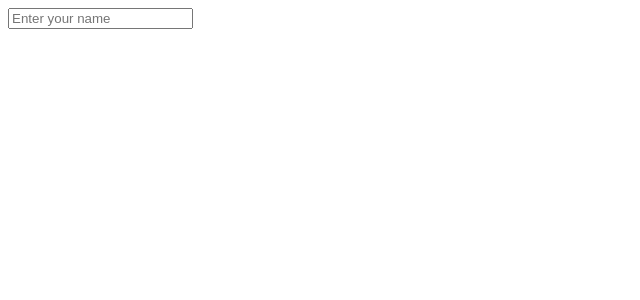
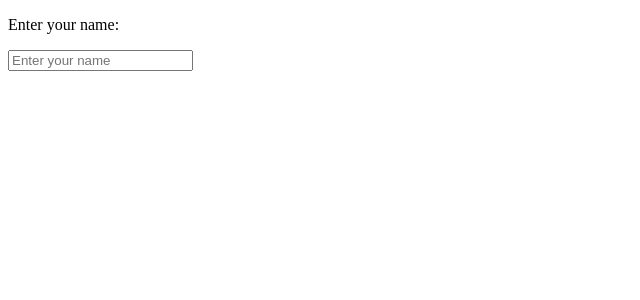
Before and after one commit to acciojob/personal-greeting-Akashx2606, a React app: page / in a window 1280 px wide. Shown: the top 300 px of the page, without its empty margins (0-640 px from the left). Built offline with nearby package versions, Linux system fonts and the light colour scheme.

Commit message:
done-6-time

```diff
--- a/src/components/App.js
+++ b/src/components/App.js
@@ -7,6 +7,7 @@ const App = () => {
   return (
     <div>
         {/* Do not remove the main div */}
+        <p>Enter your name:</p>
         <input type="text" onChange={(e)=>{
           setName(e.target.value)
       }}name="greet" id="greeding" value= {name}  className=" " placeholder="Enter your name"/>
```
